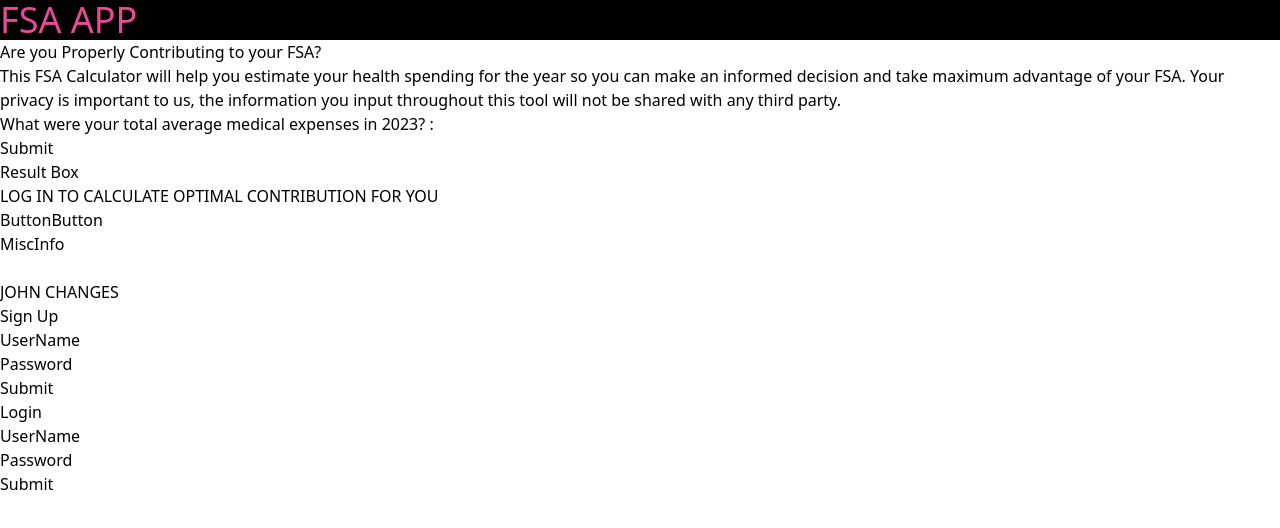
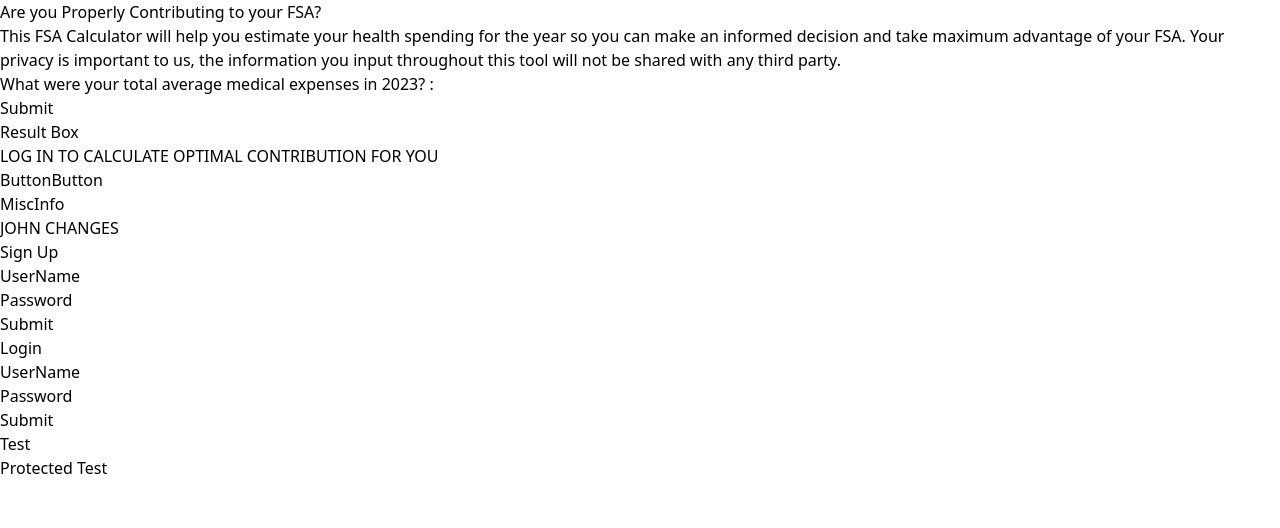
Before and after one commit to StabRabbitz/FSA, a React app: page / in a window 1280 px wide. Shown: the top 528 px of the page. Built offline with nearby package versions, Linux system fonts and the light colour scheme.

Commit message:
Changes to webpack to enable react routing

```diff
--- a/src/App.js
+++ b/src/App.js
@@ -1,23 +1,21 @@
 import React from 'react';
 import { Routes, Route } from 'react-router-dom';
 import Home from './components/home';
-import Login from './components/Login';
-import Signup from './components/Signup';
+import Protected from './components/Protected';
 
 const App = () => {
     return (
-    //   <Routes>
-    //     <Route path="/" element={<Home />} />
-    //   </Routes>
     <>
-        <h1 className="text-4xl text-pink-500 bg-black">
+        {/* <h1 className="text-4xl text-pink-500 bg-black">
             FSA APP
         </h1>
         <Home />
-        <br/>
-        <h1>JOHN CHANGES</h1>
-        <Signup/>
-        <Login/>
+        <br/> */}
+
+        <Routes>
+            <Route path="/" element={<Home/>}/>
+            <Route path="/protected" element={<Protected/>}/>
+        </Routes>
 
     </>
     );
--- a/src/components/Home.js
+++ b/src/components/Home.js
@@ -4,6 +4,8 @@ import FormSimple from './FormSimple';
 import ResultBox from './ResultBox';
 import Button from './button';
 import MiscInfo from './MiscInfo';
+import Login from './Login';
+import Signup from './Signup';
 
 const Home = () => {
 
@@ -21,6 +23,12 @@ return (
             <Button />
         </div>
         <MiscInfo />
+
+        <h1>JOHN CHANGES</h1>
+        <Signup/>
+        <Login/>
+        <h1>Test</h1>
+        <Link to="/protected">Protected Test</Link>
     </div>
 )
 }
--- /dev/null
+++ b/src/components/Protected.js
@@ -0,0 +1,9 @@
+import React from 'react'
+
+const Protected = () => {
+  return (
+    <h1>Protected! Only access if logged in</h1>
+  )
+}
+
+export default Protected
--- a/webpack.config.js
+++ b/webpack.config.js
@@ -4,7 +4,7 @@ const HtmlWebpackPlugin = require('html-webpack-plugin');
 
 const config = {
   entry: [
-    'react-hot-loader/patch',
+    // 'react-hot-loader/patch',
     './src/index.js'
   ],
   output: {
@@ -81,6 +81,10 @@ const config = {
     // open: true,
     compress: true,
     port: 8080,
+    // enable HMR on the devServer
+    hot: true,
+    // fallback to root for other urls. Best practice if you need client side routing
+    historyApiFallback: true,
     proxy: {
       '/api': {
         target: 'http://localhost:3000',
```
Also changed, not shown: 1 other file (tests, documents, lock files or other folders).
